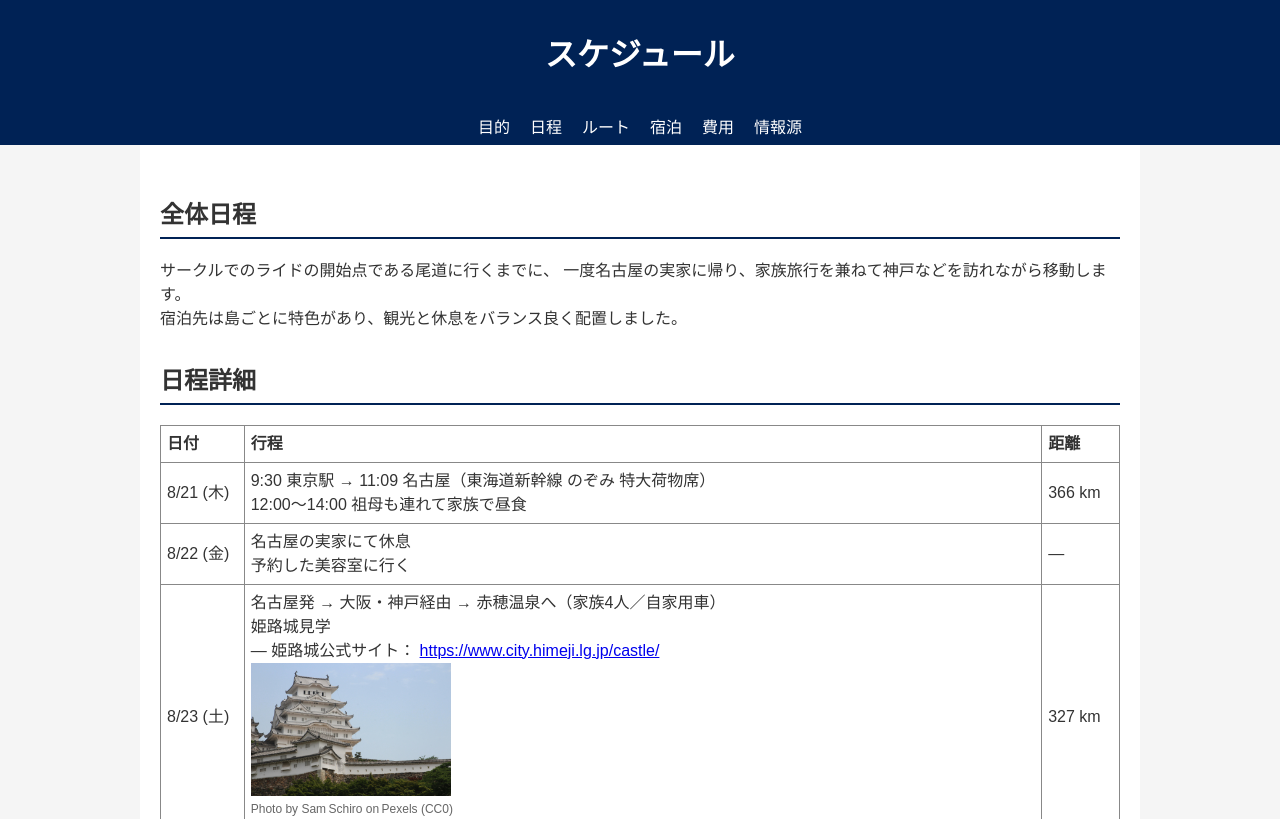
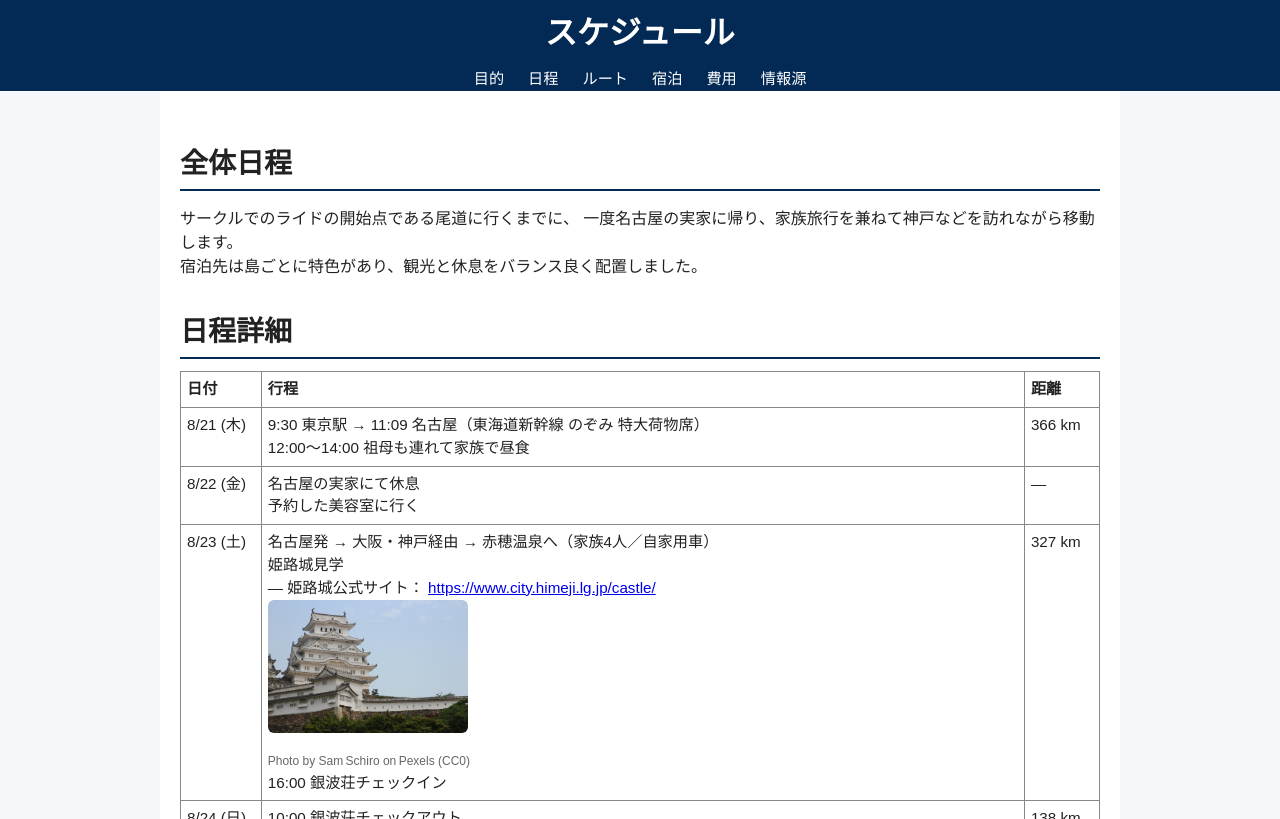
Before and after one commit to takumayellow/summer-ride-plan, a plain HTML site: page schedule.html in a window 1280 px wide. Shown: the top 819 px of the page. Drawn offline with Linux system fonts and the light colour scheme.

Commit message:
style: レスポンシブ対応・カラーパレット導入・ヒーロー風基礎CSS

```diff
--- a/common/css/plan.css
+++ b/common/css/plan.css
@@ -1,167 +1,150 @@
-/* common/css/plan.css */
+/* ===== 基本色・共通 ===== */
+:root {
+  --bg: #f6f7fb;
+  --ink: #222;
+  --muted: #666;
+  --brand: #022a55; /* 濃紺 */
+  --accent: #1e88e5; /* 青 */
+  --line: #c8d2e0;
+  --radius: 6px;
+  --max-width: 960px;
+  --gap: 1rem;
+  --header-height: auto;
+}
 
-/* ページ全体の基本設定 */
+/* ページ全体 */
+* {
+  box-sizing: border-box;
+}
 body {
-  margin-top: 0;
-  margin-right: 0;
-  margin-bottom: 0;
-  margin-left: 0;
+  margin: 0;
   font-family: "メイリオ", sans-serif;
   line-height: 1.5;
-  background-color: #f5f5f5;
-  color: #333;
+  background-color: var(--bg);
+  color: var(--ink);
 }
 
-/* ヘッダー */
+/* ヘッダー（ヒーロー的見出し領域） */
 header {
-  background-color: #025;
+  background-color: var(--brand);
   color: #fff;
-  padding-top: 10px;
-  padding-right: 10px;
-  padding-bottom: 10px;
-  padding-left: 10px;
+  padding: 1rem 1rem;
   text-align: center;
 }
-
-/* ナビゲーション（背景色だけ） */
-nav {
-  background-color: #025;
-  color: #fff;
+header h1 {
+  margin: 0;
+  font-size: 2rem;
+  line-height: 1.1;
 }
 
-/* ナビゲーション内リスト */
+/* ナビゲーション */
+nav {
+  background-color: var(--brand);
+}
 nav ul {
-  list-style-type: none;
-  margin-top: 0;
-  margin-right: 0;
-  margin-bottom: 0;
-  margin-left: 0;
-  padding-top: 0;
-  padding-right: 0;
-  padding-bottom: 0;
-  padding-left: 0;
+  list-style: none;
+  margin: 0;
+  padding: 0;
   display: flex;
   flex-wrap: wrap;
   justify-content: center;
+  gap: 0.5rem;
 }
-
-/* リスト項目間の余白 */
 nav li {
-  margin-top: 5px;
-  margin-right: 10px;
-  margin-bottom: 5px;
-  margin-left: 10px;
+  margin: 0;
 }
-
-/* リンク文字色・装飾 */
 nav a {
   color: #fff;
   text-decoration: none;
+  font-size: 0.95rem;
+  padding: 0.25rem 0.5rem;
 }
 
-/* メインコンテンツ領域 */
+/* メイン領域 */
 main {
-  padding-top: 20px;
-  padding-right: 20px;
-  padding-bottom: 20px;
-  padding-left: 20px;
+  padding: 1.25rem 1.25rem 2rem;
   background-color: #fff;
-  max-width: 960px;
-  margin-top: 0;
-  margin-right: auto;
-  margin-bottom: 0;
-  margin-left: auto;
+  max-width: var(--max-width);
+  margin: 0 auto;
 }
 
-/* テーブル全体 */
+/* セクション */
+section {
+  margin: 2rem 0;
+}
+section h2 {
+  margin: 0 0 0.75rem;
+  padding: 0 0 4px;
+  border-bottom: 2px solid var(--brand);
+  font-size: 1.75rem;
+}
+
+/* テーブル */
 table {
   border-collapse: collapse;
   width: 100%;
+  margin: 0.5rem 0;
+  font-size: 0.95rem;
+}
+th,
+td {
+  border: 1px solid #888;
+  padding: 6px;
+  text-align: left;
+  vertical-align: top;
+}
+@media (max-width: 800px) {
+  /* 横スクロールを許す */
+  table {
+    display: block;
+    overflow-x: auto;
+    width: 100%;
+  }
 }
 
-/* テーブルセル */
-th,
-td {
-  border-style: solid;
-  border-width: 1px;
-  border-color: #888;
-  padding-top: 6px;
-  padding-right: 6px;
-  padding-bottom: 6px;
-  padding-left: 6px;
-  text-align: left;
-}
-
-/* 画像と地図 iframe */
+/* 画像・地図・iframe */
 img,
 iframe {
   max-width: 100%;
-  height: 450px;
+  height: auto;
   display: block;
-  margin-top: auto;
-  margin-right: auto;
-  margin-bottom: auto;
-  margin-left: auto;
+  margin: auto;
+  border-radius: var(--radius);
 }
 
-/* プリフォーマットテキスト */
-pre {
-  background-color: #eee;
-  padding-top: 10px;
-  padding-right: 10px;
-  padding-bottom: 10px;
-  padding-left: 10px;
-  overflow: auto;
-}
-
-/* セクション間の余白 */
-section {
-  margin-top: 2rem;
-  margin-bottom: 2rem;
-}
-
-/* セクション見出し */
-section h2 {
-  padding-top: 0;
-  padding-right: 0;
-  padding-bottom: 4px;
-  padding-left: 0;
-  border-bottom-style: solid;
-  border-bottom-width: 2px;
-  border-bottom-color: #025;
-}
-
-/* 左寄せ＋余白 */
+/* float画像の扱い */
 .float-left {
   float: left;
-  margin: 0 1rem 0 0;
-  max-width: 200px; /* テーブル内サイズに合わせておく */
+  margin: 0 1rem 1rem 0;
+  max-width: 200px;
   height: auto;
 }
-
-/* フロート解除用 */
 .clear-left {
   clear: left;
 }
-
-/* attribution（著作権表記）用クラス */
-.attribution {
-  font-size: 0.75rem;      /* 通常より小さく */
-  margin-top: 0;           /* 上の余白なし */
-  margin-bottom: 0.5rem;   /* 下は少しだけ */
-  color: #666;             /* 少し薄いグレー */
-  display: inline;          /* インライン 要素化 */
+@media (max-width: 720px) {
+  .float-left {
+    float: none;
+    display: block;
+    margin: 0 auto 1rem;
+    width: 100%;
+    max-width: none;
+  }
 }
 
-/* --------- ここから埋め込み地図のスタイル --------- */
+/* attribution */
+.attribution {
+  font-size: 0.75rem;
+  margin: 0 0 0.5rem;
+  color: var(--muted);
+  display: inline;
+}
 
-/* 地図ラッパー */
+/* 埋め込み地図 */
 .map-wrapper {
   max-width: 800px;
   margin: 1rem auto;
 }
-
-/* 地図埋め込み */
 .map-embed {
   width: 100%;
   height: 300px;
@@ -169,10 +152,18 @@ section h2 {
   display: block;
 }
 
-/* 画像レスポンシブ */
-img {
-  max-width: 100%;
-  height: auto;
-  display: block;
-  margin: auto;
+/* pre */
+pre {
+  background-color: #eee;
+  padding: 10px;
+  overflow: auto;
 }
+
+/* 小見出し風に強調例（必要なら使う） */
+.highlight {
+  background: var(--accent);
+  color: #fff;
+  padding: 0.25rem 0.5rem;
+  border-radius: 4px;
+  display: inline-block;
+}
```
